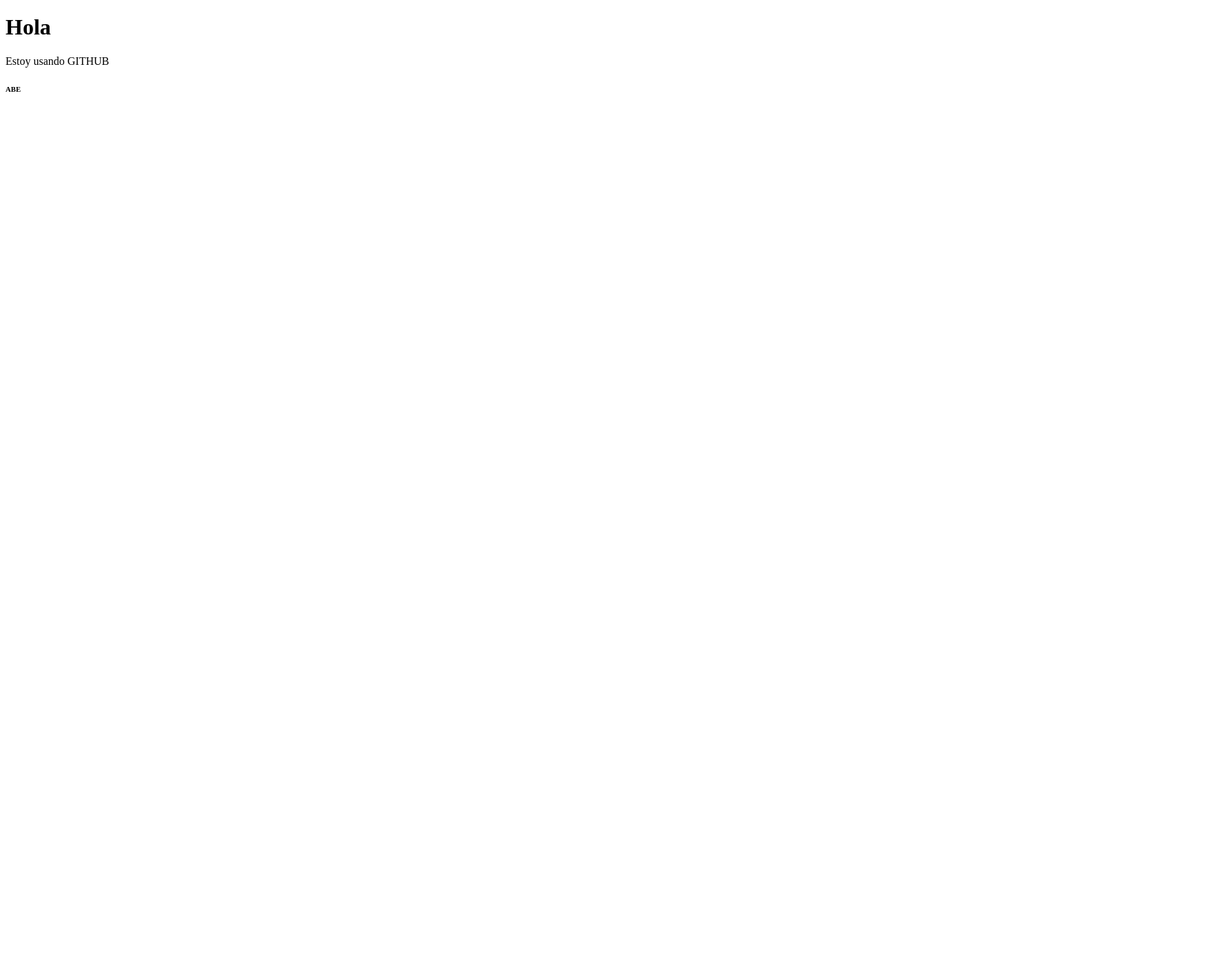
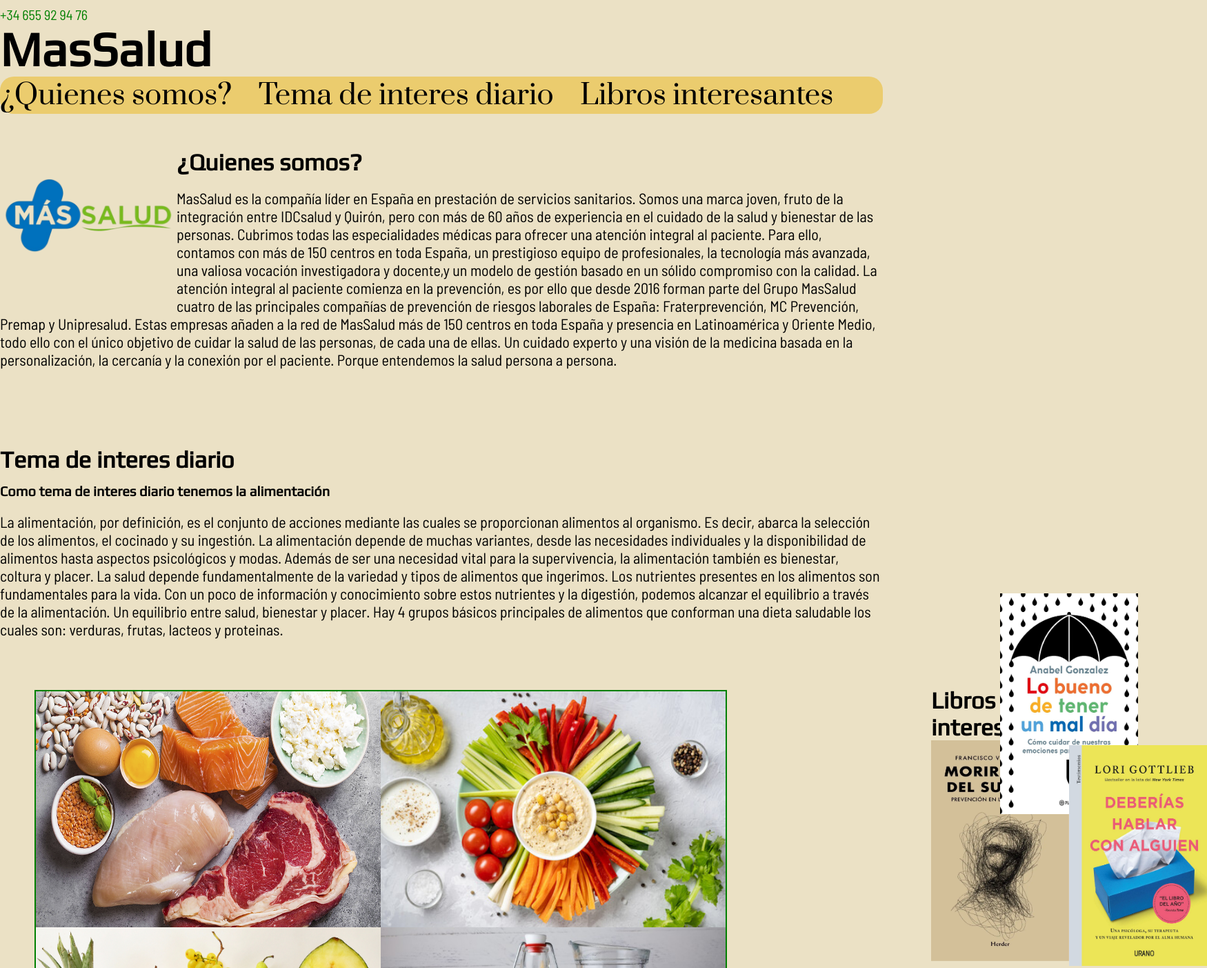
Before and after one commit to Hugo10043/Hugo10043.github.io, a plain HTML site: page index.html in a window 1280 px wide. Shown: the top 1403 px of the page at 69% size, 1750 px wide, since content can reach past the window. Before the commit the page ends 800 px from the top, so only its background shows below. Drawn offline with Linux system fonts and the light colour scheme.

Commit message:
Pagina Web

```diff
--- /dev/null
+++ b/estilos/estilo.css
@@ -0,0 +1,136 @@
+*{
+    padding: 0;
+    margin: 0;
+}
+
+img{
+    padding: 0;
+    margin: 0;
+}
+
+body{
+    background-color:#ebe1c5 ;
+    height: 1500px;
+}
+
+body:nth-child(2){
+    font-family: "Play", sans-serif;
+    font-size: 35px;
+    padding-top: 30px;
+}
+
+
+nav{
+    font-family: Prata, sans-serif;
+    box-sizing: border-box;
+    background-color:#ebcc6e;
+    width: 100%;
+    border-radius: 20px;
+    position: sticky;
+    top:32px;
+}
+
+nav a{
+    color: black;
+    text-decoration: none;
+    font-size:40px ;
+    margin-right:30px;
+}
+
+.telefono{
+right: 0;
+padding-top: 9px;
+color: green;
+font-size: 20px;
+position: fixed;
+top: 0px;
+background-color: #ebe1c5;
+width: 100%;
+}
+
+#Foto_massalud{
+    width: 20%;
+    height: 25%;
+    float: left;
+}
+
+p{
+    font-family: 'Barlow Semi Condensed', sans-serif;
+   padding-top: 20px;
+   font-size: 22px;
+}
+
+h3{
+    margin-top: 30px;
+    left: 0;
+    font-size: 34px;
+}
+
+h5{
+    font-size:20px ;
+    padding-top: 15px;
+}
+
+.bloque{
+    padding-left: 50px;
+    padding-top:75px;
+    top: 0;
+    float: left;
+}
+
+.contenedor {
+    position: relative;
+    width: 1000px;
+    height: 700px;
+    border: 2px solid green;
+}
+
+.foto1 {
+    position: absolute;
+    top: 0;
+    width: 10px;
+    height: 100px;
+}
+
+.foto2 {
+    position: absolute;
+    right: 0;
+
+}
+
+.foto3 {
+    position: absolute;
+    bottom: 0;
+}
+
+.foto4 {
+    position: absolute;
+    right: 0;
+    bottom: 0;
+}
+
+
+.titulo{
+    padding-top: 40px;
+    padding-left: 1350px;
+}
+
+#uno{
+z-index:1 ;
+position: absolute;
+left: 1350px;
+}
+
+#dos{
+position: absolute;
+z-index: 2;
+left: 1450px;
+bottom: -380px;
+}
+
+#tres{
+position: absolute;
+z-index: 3;
+left: 1550px;
+bottom: -600px;
+}
--- a/index.html
+++ b/index.html
@@ -1,13 +1,68 @@
 <!DOCTYPE html>
-<html lang="es">
+<html lang="en">
 <head>
     <meta charset="UTF-8">
     <meta name="viewport" content="width=device-width, initial-scale=1.0">
-    <title>Document</title>
+    <title>Salud Personal</title>
+    <link rel="stylesheet" href="estilos/estilo.css">
+    <link rel="preconnect" href="https://fonts.googleapis.com">
+<link rel="preconnect" href="https://fonts.gstatic.com" crossorigin>
+<link href="https://fonts.googleapis.com/css2?family=Play&display=swap" rel="stylesheet">
+<link rel="preconnect" href="https://fonts.googleapis.com">
+<link rel="preconnect" href="https://fonts.gstatic.com" crossorigin>
+<link href="https://fonts.googleapis.com/css2?family=Prata&display=swap" rel="stylesheet">
+<link rel="preconnect" href="https://fonts.googleapis.com">
+<link rel="preconnect" href="https://fonts.gstatic.com" crossorigin>
+<link href="https://fonts.googleapis.com/css2?family=Barlow+Semi+Condensed&display=swap" rel="stylesheet">
+
 </head>
 <body>
-    <h1>Hola</h1>
-    <p>Estoy usando GITHUB</p>
-    <h6>ABE</h6>
+    <p class="telefono">+34 655 92 94 76</p>
+    <h1>MasSalud</h1>
+
+    <nav>
+        <a href="">¿Quienes somos?</a>
+        <a href="">Tema de interes diario</a>
+        <a href="">Libros interesantes</a>
+    </nav>
+    <p>
+    <img id="Foto_massalud" src="img/massalud.png" alt="massaludfoto">
+    </p>
+    <h3>¿Quienes somos?</h3>
+    <p class="quien">MasSalud es la compañía líder en España en prestación de servicios sanitarios. Somos una marca joven, fruto de la integración entre IDCsalud y Quirón, pero con más de 60 años de experiencia en el cuidado de la salud y bienestar de las personas.
+
+        Cubrimos todas las especialidades médicas para ofrecer una atención integral al paciente. Para ello, contamos con más de 150 centros en toda España, un prestigioso equipo de profesionales, la tecnología más avanzada, una valiosa vocación investigadora y docente,y un modelo de gestión basado en un sólido compromiso con la calidad.
+
+        La atención integral al paciente comienza en la prevención, es por ello que desde 2016 forman parte del Grupo MasSalud cuatro de las principales compañías de prevención de riesgos laborales de España: Fraterprevención, MC Prevención, Premap y Unipresalud. Estas empresas añaden a la red de MasSalud más de 150 centros en toda España y presencia en Latinoamérica y Oriente Medio, todo ello con el único objetivo de cuidar la salud de las personas, de cada una de ellas.
+
+        Un cuidado experto y una visión de la medicina basada en la personalización, la cercanía y la conexión por el paciente. Porque entendemos la salud persona a persona.
+    </p>
+<br>
+<br>
+        <h3>Tema de interes diario</h3>
+        <h5>Como tema de interes diario tenemos la alimentación</h5>
+
+        <p> La alimentación, por definición, es el conjunto de acciones mediante las cuales se proporcionan alimentos al organismo. Es decir, abarca la selección de los alimentos, el cocinado y su ingestión. La alimentación depende de muchas variantes, desde las necesidades individuales y la disponibilidad de alimentos hasta aspectos psicológicos y modas. Además de ser una necesidad vital para la supervivencia, la alimentación también es bienestar, coltura y placer.
+            La salud depende fundamentalmente de la variedad y tipos de alimentos que ingerimos. Los nutrientes presentes en los alimentos son fundamentales para la vida. Con un poco de información y conocimiento sobre estos nutrientes y la digestión, podemos alcanzar el equilibrio a través de la alimentación. Un equilibrio entre salud, bienestar y placer.
+            Hay 4 grupos básicos principales de alimentos que conforman una dieta saludable los cuales son: verduras, frutas, lacteos y proteinas.
+        </p>
+
+
+        <div class="bloque">
+        <div class="contenedor">
+            <div class=foto1><img src="img/proteinas.png" alt="proteinas" width="500px" height="350px"></div>
+            <div class=foto2><img src="img/verduras.jpg" alt="verduras"width="500px" height="350px"></div>
+            <div class="foto3"><img src="img/frutas.jpg" alt="frutas" width="500px" height="350px"></div>
+            <div class="foto4"><img src="img/lacteos.jpg" alt="lacteos" width="500px" height="350px"></div>
+         </div>
+        </div>
+
+        <div class="titulo">
+            <h3>Libros interesantes</h3>
+            <img id="uno" src="img/libro1.webp" alt="1" width="200px" height="320px">
+            <img id="dos" src="img/libro2.jpg" alt="2" width="200px" height="320px">
+            <img id="tres" src="img/libro3.jpeg" alt="2" width="200px" height="320px">
+        </div>
+
 </body>
 </html>
```
Also changed, not shown: img/frutas.jpg (added), img/lacteos.jpg (added), img/libro1.webp (added), img/libro2.jpg (added), img/libro3.jpeg (added), img/massalud.png (added), img/proteinas.png (added), img/verduras.jpg (added).
